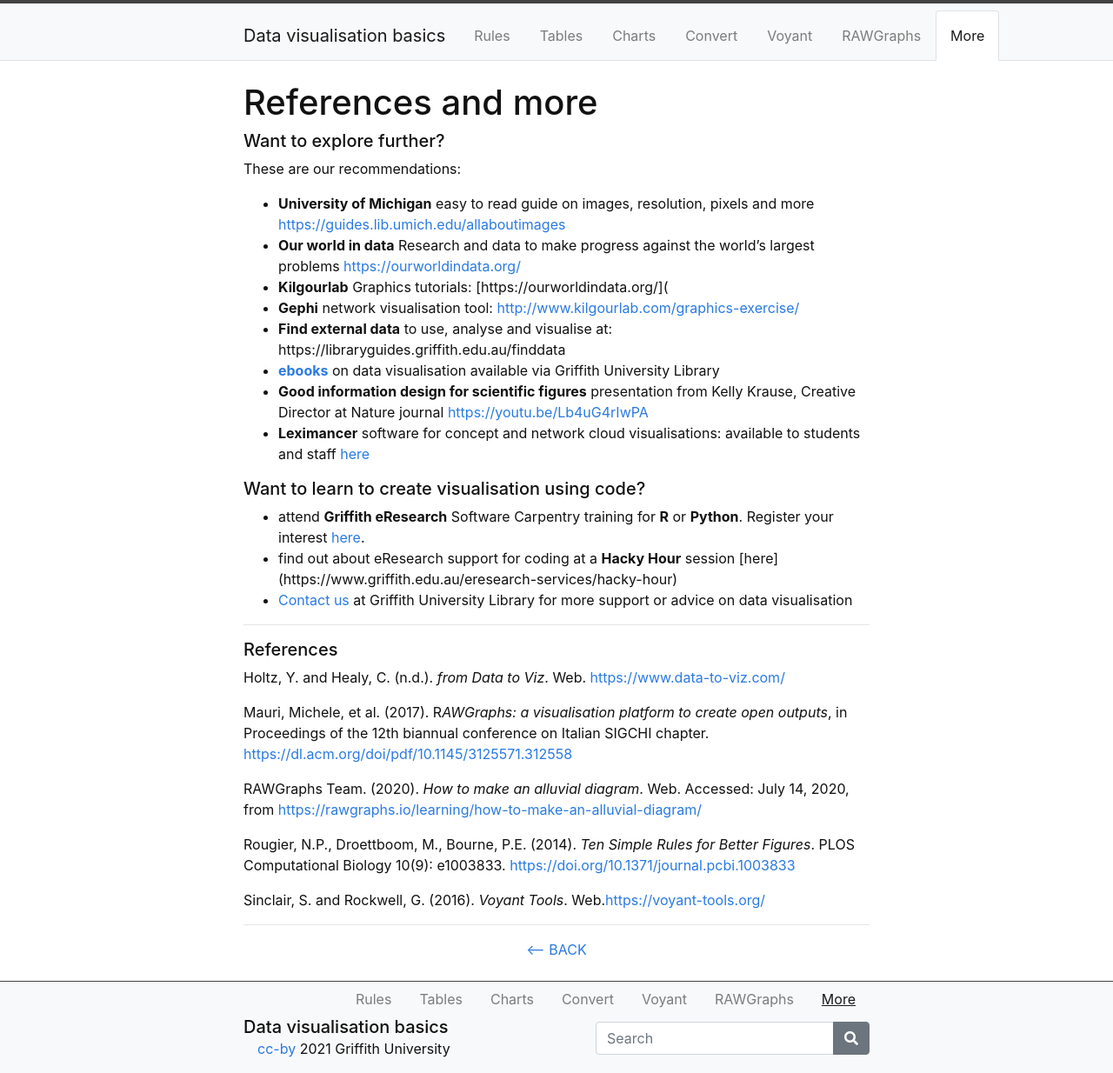
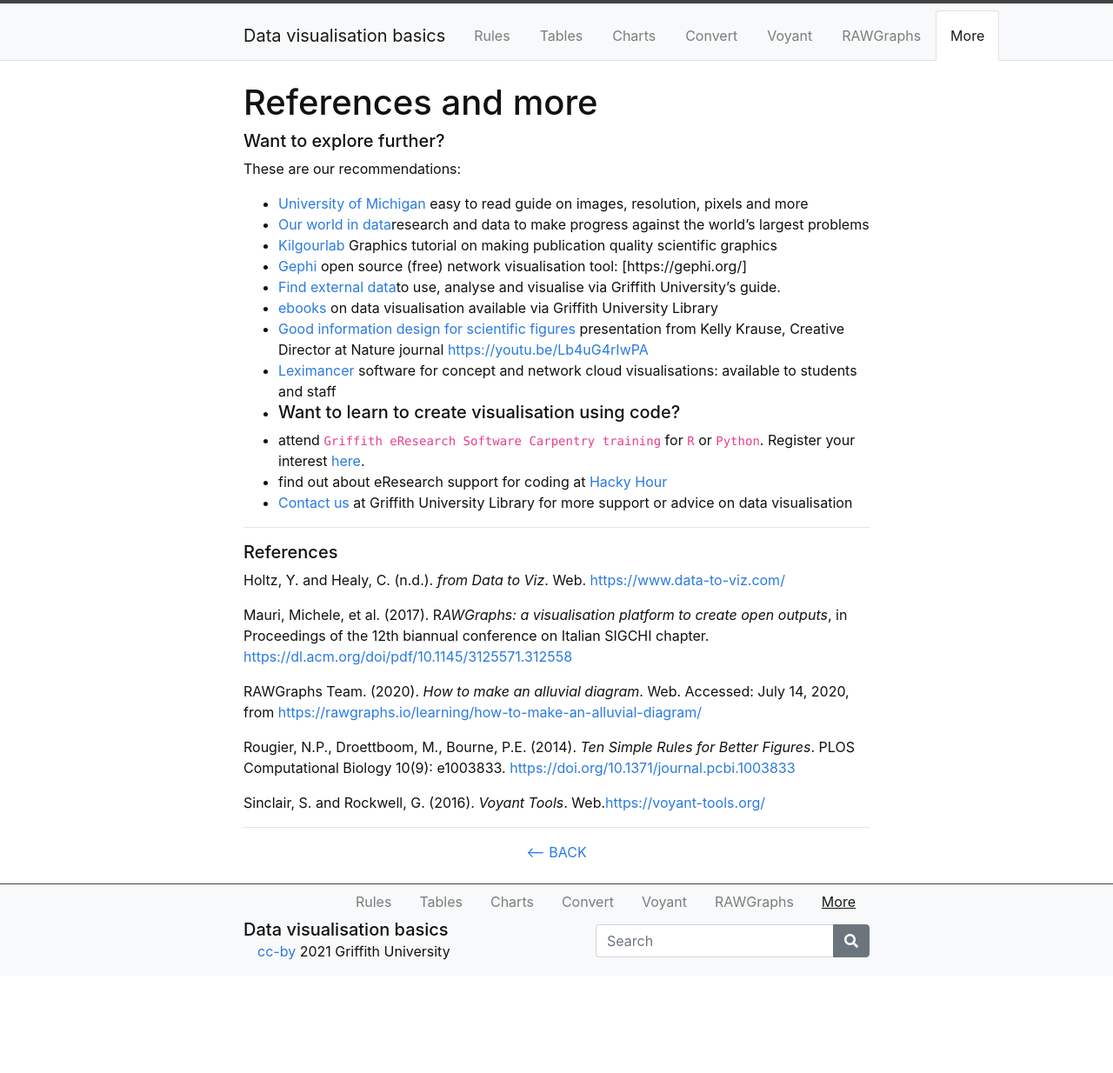
Before and after one commit to GULibrarySandbox/data-vis-basics, a Jekyll site: the page built from content/7-more.md, in a window 1280 px wide. Shown: the whole page at 87% size. Built offline with Jekyll 4.4.1, drawn with Linux system fonts in a browser that asks for light colours; after the commit the page ends 1122 px from its top, so only the background shows below that.

Commit message:
Update 7-more.md

```diff
--- a/content/7-more.md
+++ b/content/7-more.md
@@ -7,18 +7,19 @@ nav: true
 ##### Want to explore further?
 
 These are our recommendations:
-- **University of Michigan** easy to read guide on images, resolution, pixels and more [https://guides.lib.umich.edu/allaboutimages](https://guides.lib.umich.edu/allaboutimages)
-- **Our world in data** Research and data to make progress against the world’s largest problems [https://ourworldindata.org/](https://ourworldindata.org/)
-- **Kilgourlab** Graphics tutorials: [https://ourworldindata.org/](
-- **Gephi** network visualisation tool: [http://www.kilgourlab.com/graphics-exercise/](http://www.kilgourlab.com/graphics-exercise/)
-- **Find external data** to use, analyse and visualise at:  https://libraryguides.griffith.edu.au/finddata
-- **[ebooks](https://griffith-summon-serialssolutions-com.libraryproxy.griffith.edu.au/search?s.q=data+visualisation&search-type=all#!/search?ho=t&fvf=ContentType,Book%20%252F%20eBook,f&rf=PublicationDate,2015-07-14:2020-07-14&l=en-AU&q=data%20visualisation)** on data visualisation available via Griffith University Library
-- **Good information design for scientific figures** presentation from Kelly Krause, Creative Director at Nature journal [https://youtu.be/Lb4uG4rIwPA](https://youtu.be/Lb4uG4rIwPA])
-- **Leximancer** software for concept and network cloud visualisations: available to students and staff [here](https://www.griffith.edu.au/student-computing/available-software)
+- [University of Michigan](https://guides.lib.umich.edu/allaboutimages) easy to read guide on images, resolution, pixels and more
+- [Our world in data](https://ourworldindata.org/)research and data to make progress against the world’s largest problems
+- [Kilgourlab](http://www.kilgourlab.com/graphics-exercise/) Graphics tutorial on making publication quality scientific graphics
+- [Gephi](https://gephi.org/) open source (free) network visualisation tool: [https://gephi.org/]
+- [Find external data](https://libraryguides.griffith.edu.au/finddata)to use, analyse and visualise via Griffith University's guide.
+- [ebooks](https://griffith-summon-serialssolutions-com.libraryproxy.griffith.edu.au/search?s.q=data+visualisation&search-type=all#!/search?ho=t&fvf=ContentType,Book%20%252F%20eBook,f&rf=PublicationDate,2015-07-14:2020-07-14&l=en-AU&q=data%20visualisation) on data visualisation available via Griffith University Library
+- [Good information design for scientific figures](https://youtu.be/Lb4uG4rIwPA]) presentation from Kelly Krause, Creative Director at Nature journal [https://youtu.be/Lb4uG4rIwPA](https://youtu.be/Lb4uG4rIwPA])
+- [Leximancer](https://www.griffith.edu.au/student-computing/available-software) software for concept and network cloud visualisations: available to students and staff
+-
+##### Want to learn to create visualisation using code?
 
-##### Want to learn to create visualisation using code?
-- attend **Griffith eResearch** Software Carpentry training for **R** or **Python**.  Register your interest [here](https://forms.office.com/Pages/ResponsePage.aspx?id=q8h8Wtykm0-_YGZxQEmtYgli2x3zWW9Nt79Pc1vnhxZUMURYSENZV1MyT1pKTFlTTEFON1FYWDIyVSQlQCN0PWcu).
-- find out about eResearch support for coding at a **Hacky Hour** session [here] (https://www.griffith.edu.au/eresearch-services/hacky-hour)
+- attend `Griffith eResearch Software Carpentry training` for `R` or `Python`.  Register your interest [here](https://forms.office.com/Pages/ResponsePage.aspx?id=q8h8Wtykm0-_YGZxQEmtYgli2x3zWW9Nt79Pc1vnhxZUMURYSENZV1MyT1pKTFlTTEFON1FYWDIyVSQlQCN0PWcu).
+- find out about eResearch support for coding at [Hacky Hour](https://www.griffith.edu.au/eresearch-services/hacky-hour)
 - [Contact us](https://intranet.secure.griffith.edu.au/library/forms/help) at Griffith University Library for more support or advice on data visualisation
 
 
```
